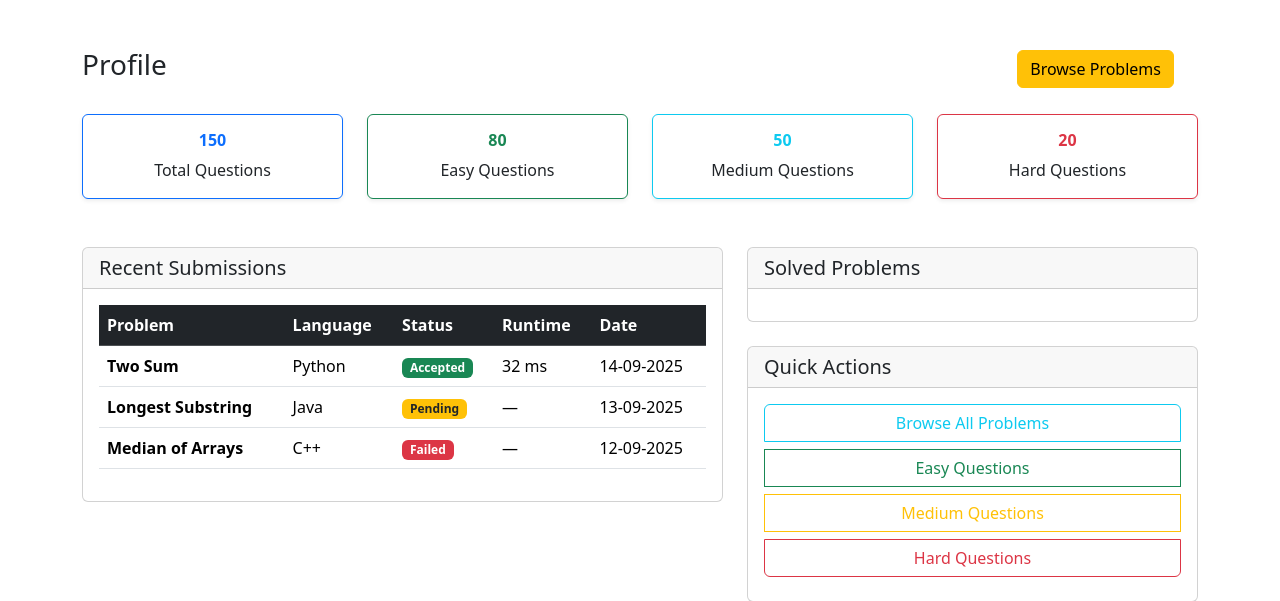
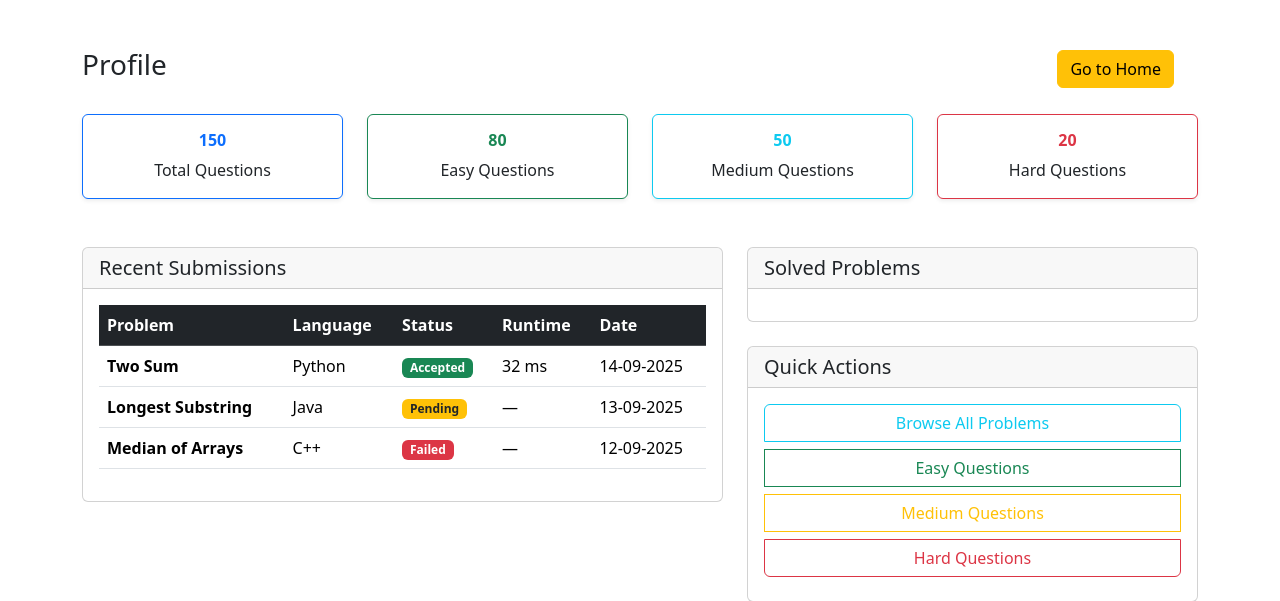
Before and after one commit to tanyamaheshwari15/neatcode-django, a Django app: page /profile/ in a window 1280 px wide. Shown: the part 72-673 px from the top of the page. Run offline with Django 5.2, Linux system fonts and the light colour scheme.

Commit message:
btn-change

```diff
--- a/core/templates/core/profile.html
+++ b/core/templates/core/profile.html
@@ -4,7 +4,7 @@
 <div class="container mt-5">
    <div class="d-flex justify-content-between align-items-center mb-4">
         <h3>Profile</h3>
-        <a href="#" class="btn btn-warning me-4">Browse Problems</a>
+        <a href="{% url 'home' %}" class="btn btn-warning me-4">Go to Home</a>
     </div>
     <div class="row text-center g-4">
     <div class="col-3">
```
